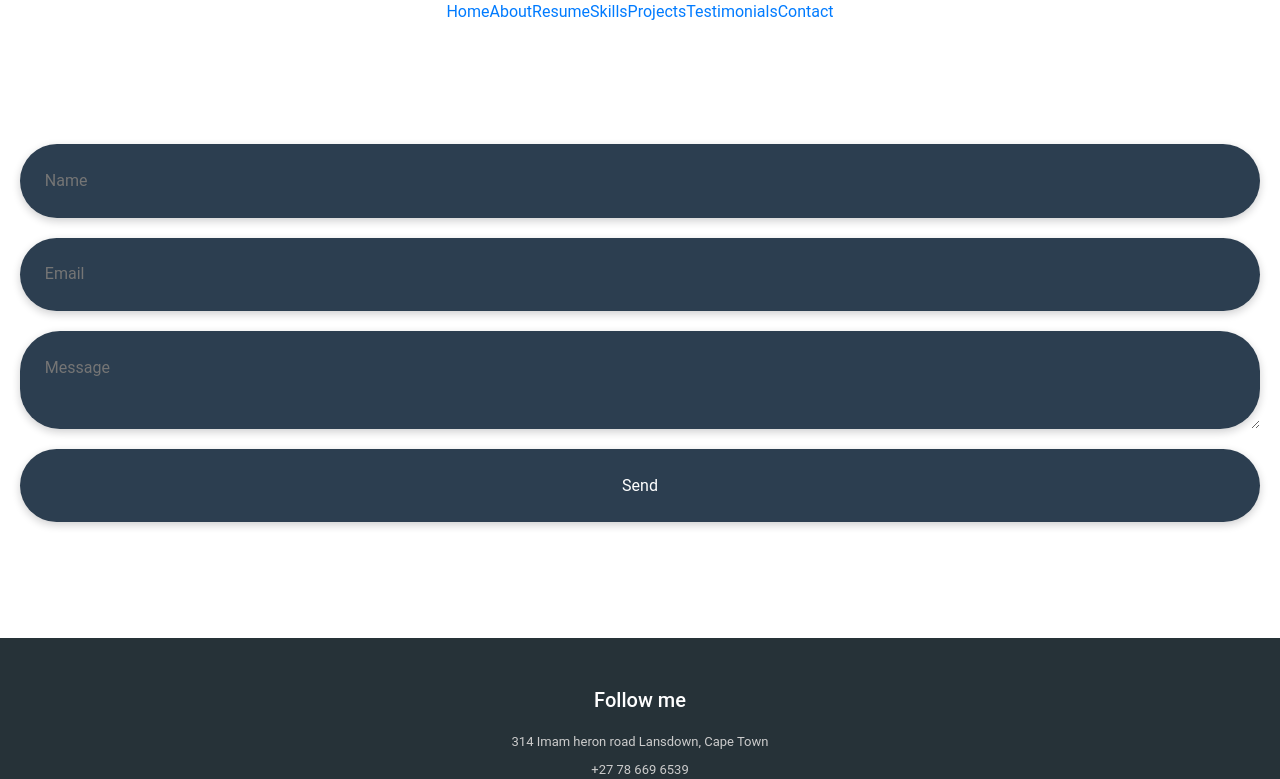
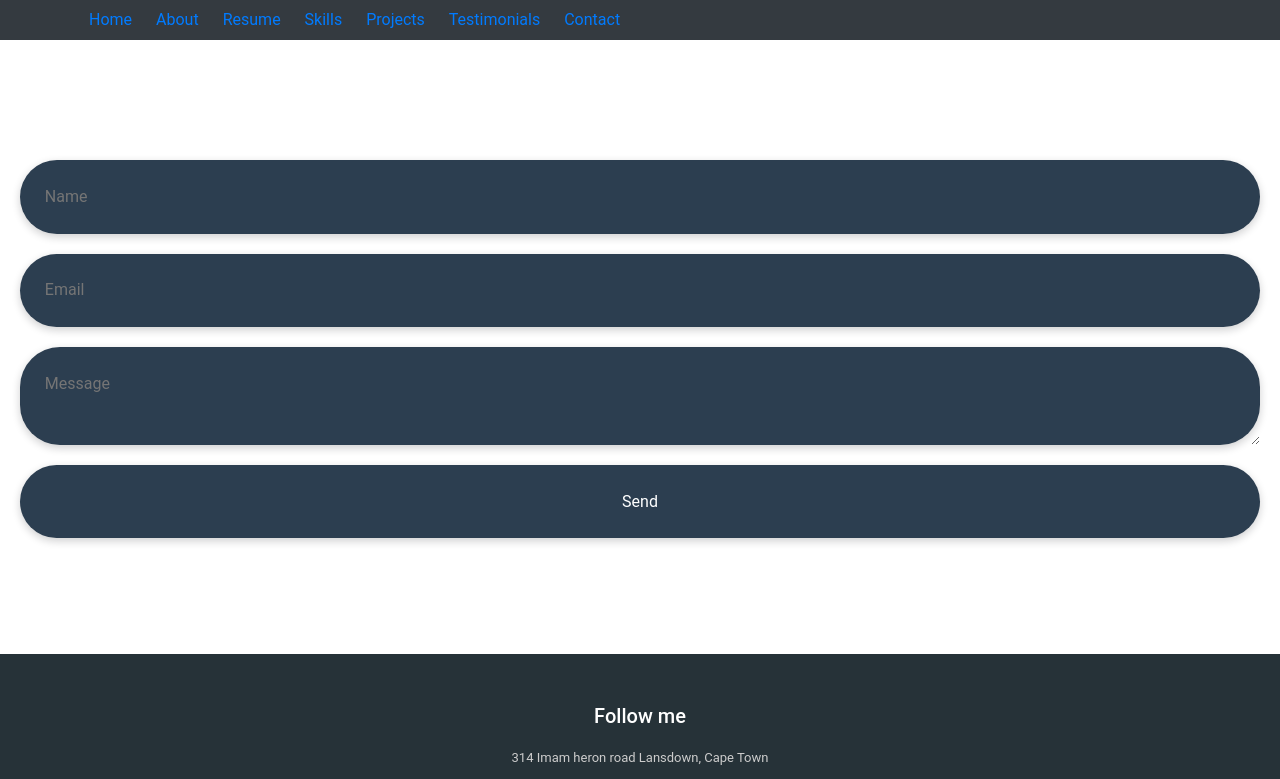
Before and after one commit to Innocent27/lindokuhleinnocentnkamela, a Vue app: page /contact in a window 1280 px wide. Shown: the top 779 px of the page. Built offline with nearby package versions, Linux system fonts and the light colour scheme; some icons are missing.

Commit message:
testimonial missing

```diff
--- a/src/App.vue
+++ b/src/App.vue
@@ -1,41 +1,54 @@
 <template>
-<div id="nav">
-    <router-link :to="{ name: 'Home'}">Home</router-link>
-    <router-link :to="{ name: 'About'}">About</router-link>
-    <router-link :to="{ name: 'Resume'}" >Resume</router-link>
-    <router-link :to="{ name: 'Skills'}" >Skills</router-link>
-    <router-link :to="{ name: 'Projects'}" >Projects</router-link>
-    <router-link :to="{ name: 'Testimonials'}" >Testimonials</router-link>
-    <router-link :to="{ name: 'Contact'}" >Contact</router-link>
+
+<nav class="navbar navbar-expand-lg navbar-light bg-dark">
+  <div class="container-fluid">
+    <a class="navbar-brand" href="#"></a>
+    <button class="navbar-toggler" type="button" data-bs-toggle="collapse" data-bs-target="#navbarNavDropdown" aria-controls="navbarNavDropdown" aria-expanded="false" aria-label="Toggle navigation">
+      <span class="navbar-toggler-icon"></span>
+    </button>
+    <div class="collapse navbar-collapse" id="navbarNavDropdown">
+      <ul class="navbar-nav">
+        <li class="nav-item">
+          <router-link to="/" >Home</router-link>
+        </li>
+        <li class="nav-item">
+          <router-link to="/about">About</router-link>
+        </li>
+        <li class="nav-item">
+          <router-link to="/Resume" >Resume</router-link>
+        </li>
+         <li class="nav-item">
+          <router-link to="/Skills" >Skills</router-link>
+        </li>
+        <li class="nav-item">
+              <router-link to="/Projects" >Projects</router-link>
+        </li>
+        <li class="nav-item">
+              <router-link to="/Testimonials" >Testimonials</router-link>
+        </li>
+        <li class="nav-item">
+              <router-link to="/Contact" >Contact</router-link>
+        </li>
+      </ul>
     </div>
-
-
+  </div>
+</nav>
   <router-view/>
-  <!-- footer -->
-<!-- <link href="//maxcdn.bootstrapcdn.com/bootstrap/4.1.1/css/bootstrap.min.css" rel="stylesheet" id="bootstrap-css"> -->
-<!-- <script src="//maxcdn.bootstrapcdn.com/bootstrap/4.1.1/js/bootstrap.min.js"></script> -->
-<!------ Include the above in your HEAD tag ---------->
-
+<!--footer starts from here-->
 <link rel="stylesheet" href="https://stackpath.bootstrapcdn.com/bootstrap/4.1.3/css/bootstrap.min.css" integrity="sha384-MCw98/SFnGE8fJT3GXwEOngsV7Zt27NXFoaoApmYm81iuXoPkFOJwJ8ERdknLPMO" crossorigin="anonymous">
 <link rel="stylesheet" href="https://use.fontawesome.com/releases/v5.2.0/css/all.css" integrity="sha384-hWVjflwFxL6sNzntih27bfxkr27PmbbK/iSvJ+a4+0owXq79v+lsFkW54bOGbiDQ" crossorigin="anonymous">
 
-<!--footer starts from here-->
 <footer class="footer">
         <div class="containers bottom_border">
         <div class="row">
             <div class=" col-sm-4 col-md col-sm-4  col-12 col">
               <h5 class="headin5_amrc col_white_amrc pt2">Follow me</h5>
-<!--headin5_amrc-->
               <p><i class="fa fa-location-arrow"></i> 314 Imam heron road Lansdown, Cape Town </p>
               <p><i class="fa fa-phone"></i>  +27 78 669 6539 </p>
               <p><i class="fa fa fa-envelope"></i> lindokuhlenkamela@gmail.com  </p>
-
-
             </div>
         </div>
         </div>
-
-
         <div class="containers">
             <ul class="foote_bottom_ul_amrc">
               <li><a href="/">Home</a></li>
@@ -46,9 +59,8 @@
               <li><a href="/Testimonials">Testimonials</a></li>
               <li><a href="/Contact">Contacts</a></li>
             </ul>
-<!--foote_bottom_ul_amrc ends here-->
+<!--foote_bottom_ul_ends here-->
             <p class="text-center">Copyright @2021 | Designed by Lindokuhle</p>
-
             <ul class="social_footer_ul">
               <li><a href="http://webenlance.com"><i class="fab fa-linkedin"></i></a></li>
               <li><a href="mailto:lindokuhlenkamela@gmail.com"><i class="far fa-envelope"></i></a></li>
@@ -74,6 +86,77 @@ export default {
   text-align: center;
   color: #2c3e50;
 }
+/* menu */
+.links {
+	background-color: #123;
+	background-image: linear-gradient(to bottom, #0003, transparent);
+	border-bottom: 1px solid #0003;
+	box-shadow: 0 0 32px #0003;
+	font-size: 2em;
+	font-weight: 300;
+}
+/* .links > a {
+	color: #9ab;
+	padding: .75em;
+	text-align: center;
+	text-decoration: nosne;
+	transition: all .5s;
+} */
+/* tobe deleted */
+ a {
+	color: white;
+	padding: .75em;
+	text-align: center;
+	text-decoration: none;
+	transition: all .5s;
+}/*
+.links > a:hover {
+	background: #ffffff06;
+	color: #adf;
+}
+.links > .line {
+	background: #68a;
+	height: 1px;
+	pointer-events: none;
+} */
+
+/* The Magic
+#header {
+	position: fixed;
+	top: 0;
+	left: 0;
+	right: 0;
+}
+.links {
+	display: grid;
+	grid-template-columns: repeat(var(--items), 1fr);
+	position: relative;
+}
+.links > .line {
+	opacity: 0;
+	transition: all .5s;
+	position: absolute;
+	bottom: 0;
+	left: var(--left, calc(100% / var(--items) * (var(--index) - 1)));
+	width: var(--width, calc(100% / var(--items)));
+	--index: 0;
+}
+.links > a:hover ~ .line {
+	opacity: 1;
+}
+
+.links > a:nth-of-type(1):hover ~ .line { --index: 1; }
+.links > a:nth-of-type(2):hover ~ .line { --index: 2; }
+.links > a:nth-of-type(3):hover ~ .line { --index: 3; }
+.links > a:nth-of-type(4):hover ~ .line { --index: 4; }
+.links > a:nth-of-type(5):hover ~ .line { --index: 5; }
+.links > a:nth-of-type(6):hover ~ .line { --index: 6; }
+.links > a:nth-of-type(7):hover ~ .line { --index: 7; }
+.links > a:nth-of-type(8):hover ~ .line { --index: 8; }
+.links > a:nth-of-type(9):hover ~ .line { --index: 9; }
+.links > a:nth-of-type(10):hover ~ .line { --index: 10; }
+.links > a:last-of-type:hover ~ .line { --index: var(--items); } */
+/* end menu */
 .col_white_amrc { color:#FFF;}
 footer { width:100%; background-color:#263238; min-height:250px; padding:10px 0px 25px 0px ;}
 .pt2 { padding-top:40px ; margin-bottom:20px ;}
@@ -110,6 +193,4 @@ footer p { font-size:13px; color:#CCC; padding-bottom:0px; margin-bottom:8px;}
 .social_footer_ul li i {  width:20px; height:20px; text-align:center;}
 
 /* Credit to https://bootsnipp.com/snippets/bxDBA */
-
-
 </style>
--- a/src/views/Contact.vue
+++ b/src/views/Contact.vue
@@ -1,6 +1,6 @@
 <template>
     <div class="contact-section">
-        <form action="https://formspree.io/f/mvodyoee" method="POST" id="contact-form">
+        <form action="https://formspree.io/f/mvodyoee" target="_blank"  method="POST" id="contact-form">
             <input class="form-input" type="text" name="name" placeholder="Name" required/>
             <input class="form-input" type="email" name="_replyto" placeholder="Email" required/>
             <textarea class="form-input" name="message" placeholder="Message" required></textarea>
```
Lines whose indentation alone changed are shown as unchanged.
